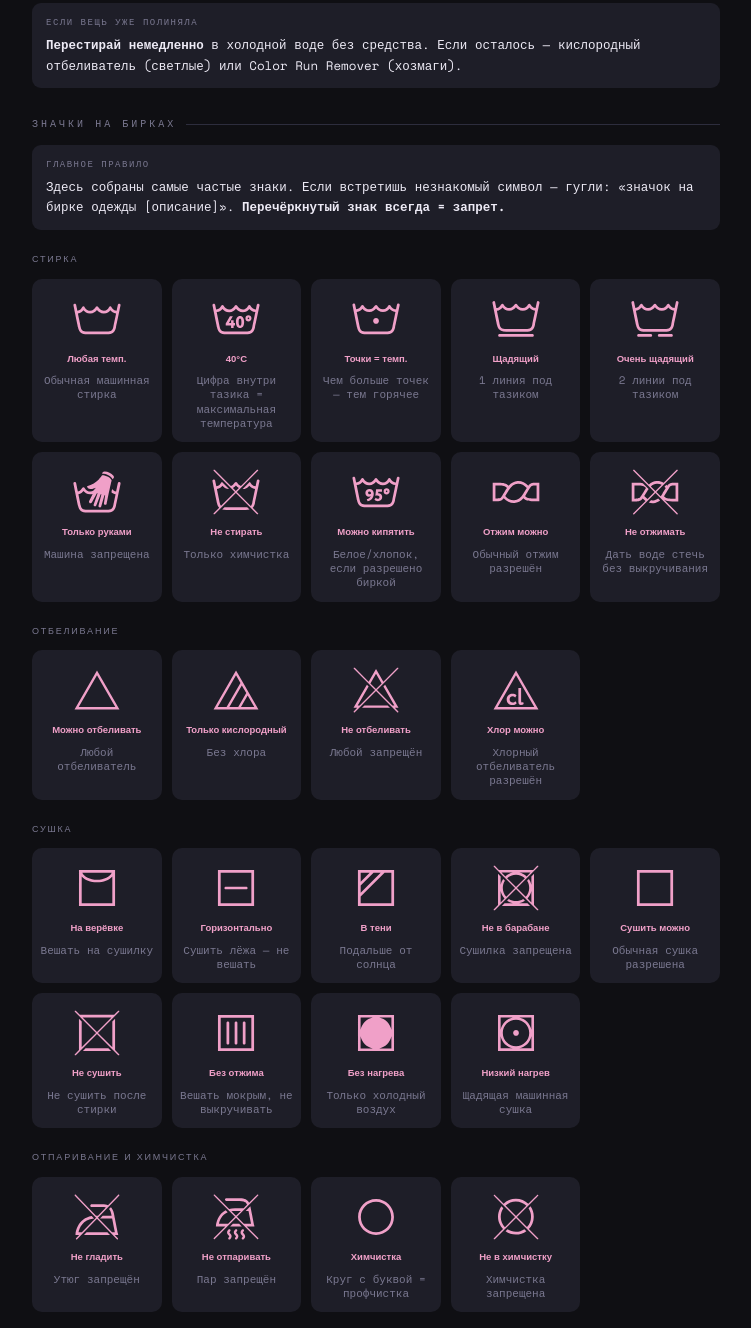
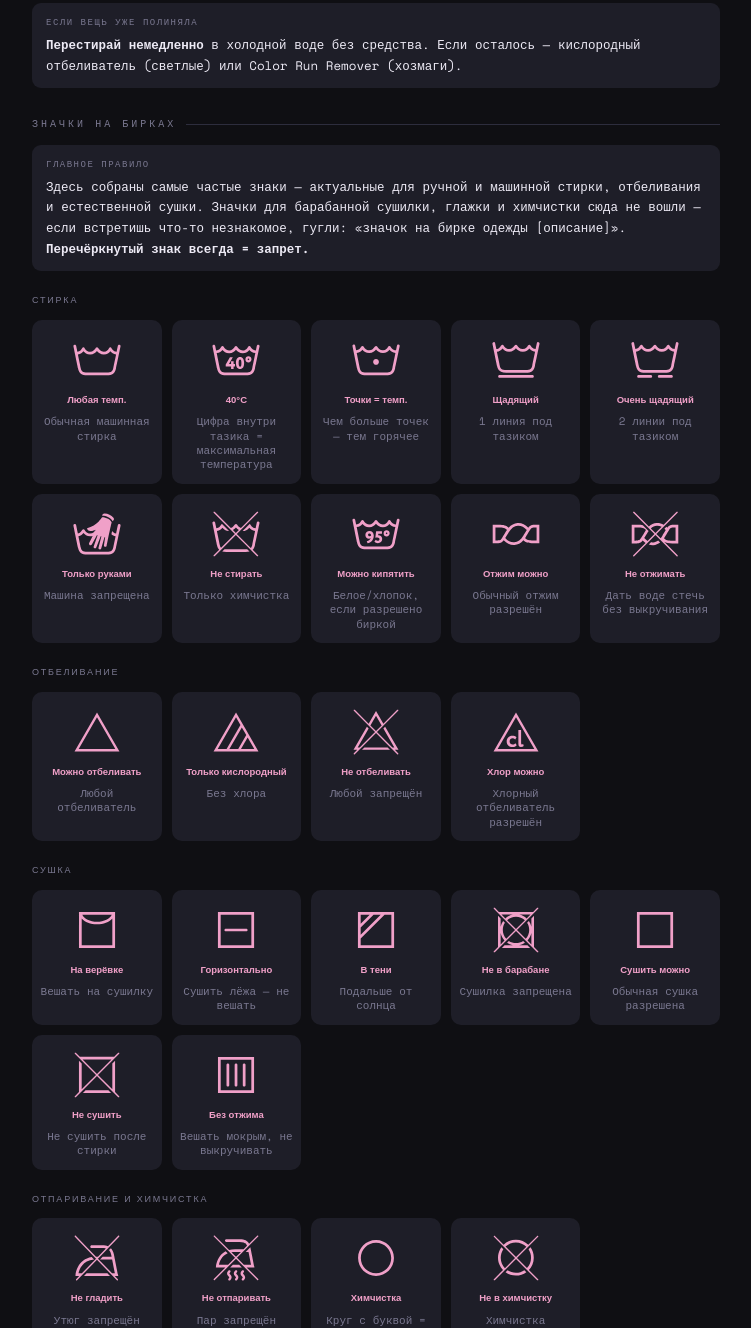
Before and after one commit to iidilwis/Laundry-guide, a plain HTML site: page index.html in a window 1280 px wide. Shown: the part 3884-5212 px from the top of the page, without its empty margins (264-1015 px from the left). Drawn offline with nearby package versions, Linux system fonts and the light colour scheme; a web font is replaced by a local one.

Commit message:
Add files via upload

```diff
--- a/index.html
+++ b/index.html
@@ -4,6 +4,8 @@
 <meta charset="UTF-8">
 <meta name="viewport" content="width=device-width, initial-scale=1.0">
 <title>Гид по стирке</title>
+<link rel="preconnect" href="https://fonts.googleapis.com">
+<link rel="preconnect" href="https://fonts.gstatic.com" crossorigin>
 <link href="https://fonts.googleapis.com/css2?family=Space+Mono:wght@400;700&family=Unbounded:wght@700;900&display=swap" rel="stylesheet">
 <style>
 :root{--bg:#0f0f13;--s1:#17171f;--s2:#1e1e28;--border:#2d2d3d;--text:#edeaf5;--muted:#7a7890;--rose:#f0a0c8;--lav:#c0a8f0;--mint:#a0f0c8;--peach:#f0c8a0;--sky:#a0d4f0;--but:#f0e8a0;--lil:#d4a0f0;--sage:#a0d0a8;--blush:#f0b0b0;--peri:#a0b8f0;--teal:#a0f0e0;--apri:#f0d0a0;}
@@ -152,7 +154,7 @@ h1 em{color:var(--rose);font-style:normal}
 <div class="stain-row"><div class="stain-type">🧴 Дезодорант</div><div>Белые следы на тёмном: уксус + щётка. Жёлтые на светлом: сода + средство для посуды → 30 мин → при 40–60°C.</div></div>
 <div class="stain-row"><div class="stain-type">❓ Неизвестное</div><div>Холодная вода. Средство для посуды → 20 мин → смой. Осталось: кислородный отбеливатель (светлое). В машину — деликатная 30°C.</div></div>
 <div class="note" style="margin-top:10px"><div class="nl">Если вещь уже полиняла</div><b>Перестирай немедленно</b> в холодной воде без средства. Если осталось — кислородный отбеливатель (светлые) или Color Run Remover (хозмаги).</div></div>
-<div id="birka" class="sec-anchor"><div class="sec">Значки на бирках</div><div class="note" style="margin-bottom:12px"><div class="nl">Главное правило</div>Здесь собраны самые частые знаки. Если встретишь незнакомый символ — гугли: «значок на бирке одежды [описание]». <b>Перечёркнутый знак всегда = запрет.</b></div>
+<div id="birka" class="sec-anchor"><div class="sec">Значки на бирках</div><div class="note" style="margin-bottom:12px"><div class="nl">Главное правило</div>Здесь собраны самые частые знаки — актуальные для ручной и машинной стирки, отбеливания и естественной сушки. Значки для барабанной сушилки, глажки и химчистки сюда не вошли — если встретишь что-то незнакомое, гугли: «значок на бирке одежды [описание]». <b>Перечёркнутый знак всегда = запрет.</b></div>
 <div class="birka-sec">СТИРКА</div>
 <div class="birka-grid">
 <div class="birka-item"><svg class="bsym" width="52" height="52" viewBox="0 0 1500 1500" fill="none" xmlns="http://www.w3.org/2000/svg">
@@ -267,15 +269,8 @@ h1 em{color:var(--rose);font-style:normal}
 <path d="M1192.07 1191.99H308.929V308.006H1192.07V1191.99ZM230 229V1271H1271V229H230Z" fill="#f0a0c8"/>
 </svg>
 <div class="birka-name">Без отжима</div><div class="birka-desc">Вешать мокрым, не выкручивать</div></div>
-<div class="birka-item"><svg class="bsym" width="52" height="52" viewBox="0 0 1500 1500" fill="none" xmlns="http://www.w3.org/2000/svg">
-<path d="M842.741 1194.2C1018.6 1157.5 1157.42 1018.65 1194.2 842.723V1194.2H842.741ZM305.802 842.776C342.582 1018.68 481.399 1157.5 657.259 1194.2H305.802V842.776ZM657.259 305.803C481.399 342.478 342.582 481.269 305.802 657.145V305.803H657.259ZM1194.2 657.198C1157.42 481.296 1018.6 342.478 842.741 305.803H1194.2V657.198ZM230 230V1270H1270V230H230Z" fill="#f0a0c8"/>
-</svg>
-<div class="birka-name">Без нагрева</div><div class="birka-desc">Только холодный воздух</div></div>
-<div class="birka-item"><svg class="bsym" width="52" height="52" viewBox="0 0 1500 1500" fill="none" xmlns="http://www.w3.org/2000/svg">
-<path fill-rule="evenodd" clip-rule="evenodd" d="M843.152 1193.26C1018.84 1156.61 1157.53 1017.9 1194.27 842.18V1193.26H843.152ZM306.729 842.232C343.474 1017.93 482.025 1156.61 657.715 1193.26H306.729V842.232ZM657.715 305.736C482.025 342.392 343.474 481.073 306.729 656.766V305.736H657.715ZM1131.32 749.494C1131.32 959.525 960.5 1130.38 750.434 1130.38C540.501 1130.38 369.551 959.525 369.551 749.494C369.551 539.476 540.501 368.602 750.434 368.602C960.5 368.602 1131.32 539.476 1131.32 749.494ZM1194.27 656.819C1157.53 481.086 1018.84 342.392 843.152 305.736H1194.27V656.819ZM231 230V1269H1270V230H231Z" fill="#f0a0c8"/>
-<path fill-rule="evenodd" clip-rule="evenodd" d="M750.435 666.357C704.602 666.357 667.33 703.579 667.33 749.508C667.33 795.423 704.602 832.646 750.435 832.646C796.399 832.646 833.671 795.423 833.671 749.508C833.671 703.579 796.399 666.357 750.435 666.357Z" fill="#f0a0c8"/>
-</svg>
-<div class="birka-name">Низкий нагрев</div><div class="birka-desc">Щадящая машинная сушка</div></div>
+
+
 </div>
 <div class="birka-sec">ОТПАРИВАНИЕ И ХИМЧИСТКА</div>
 <div class="birka-grid">
```
